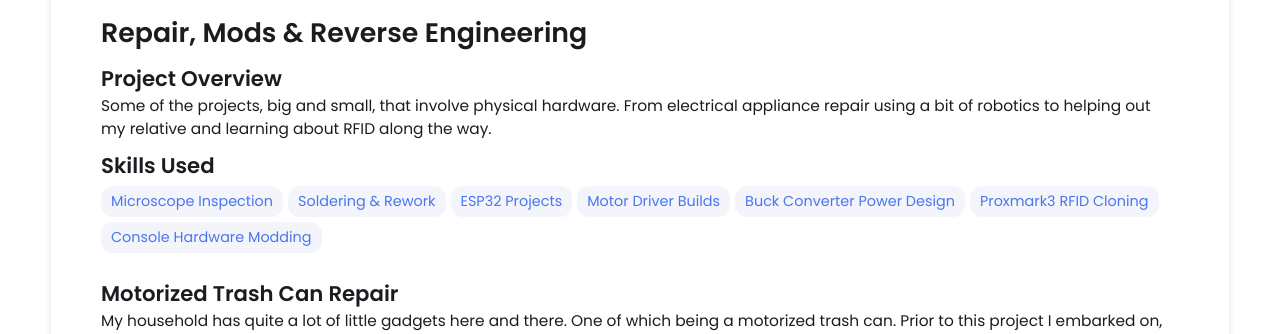
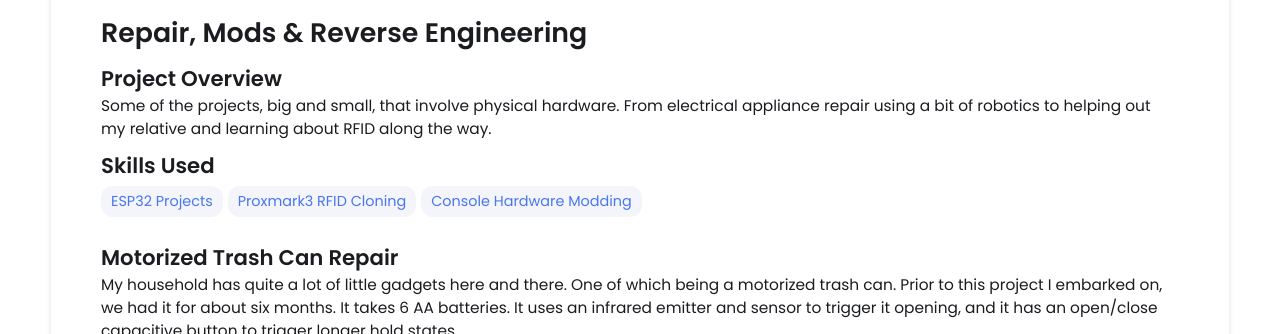
Before and after one commit to OmegaDraquex/OmegaDraquex.github.io, a Jekyll site: the page built from _projects/repair-and-mods/index.md, in a window 1280 px wide and 900 px high, scrolled down 425 px, cut to the strip 69-403 px from the top of the window. Built offline with Jekyll 4.4.1, drawn with Linux system fonts in a browser that asks for light colours.

Commit message:
Update skills list in repair-and-mods index
Removed skills related to Microscope Inspection, Soldering & Rework, Motor Driver Builds, and Buck Converter Power Design.

```diff
--- a/_projects/repair-and-mods/index.md
+++ b/_projects/repair-and-mods/index.md
@@ -5,11 +5,7 @@ description: Some of the projects, big and small, that involve physical hardware
 card_image: /assets/photooflaptoptakenapartwithacableonthethunderboltchipconnectedtoausbtoflashitbecauseitdiedthinkpadt480s.jpg
 order: 5
 skills:
-  - Microscope Inspection
-  - Soldering & Rework
   - ESP32 Projects
-  - Motor Driver Builds
-  - Buck Converter Power Design
   - Proxmark3 RFID Cloning
   - Console Hardware Modding
 ---
```
